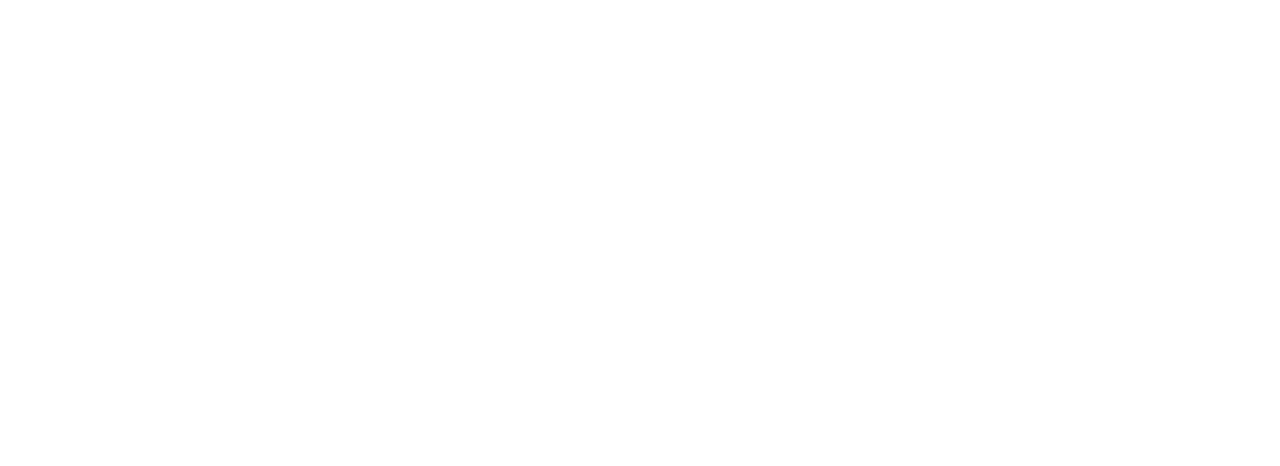
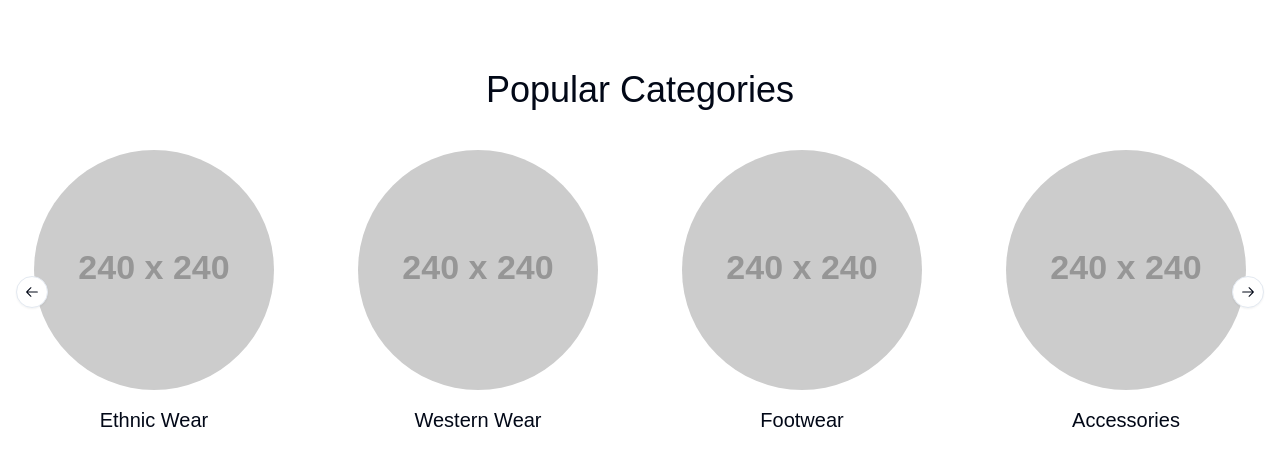
Before and after one commit to yogeshbisht/ecomweb, a Next.js app: page / in a window 1280 px wide. Shown: the part 1138-1604 px from the top of the page. Before the commit the page ends 1144 px from the top, so only its background shows below. Built offline with nearby package versions, Linux system fonts and the light colour scheme.

Commit message:
create category carousel section

```diff
--- a/next.config.ts
+++ b/next.config.ts
@@ -3,7 +3,7 @@
 const nextConfig: NextConfig = {
   /* config options here */
   images: {
-    domains: ["picsum.photos"]
+    domains: ["picsum.photos", "placehold.co"]
   }
 };
 
--- a/src/app/(home)/_components/hero-section.tsx
+++ b/src/app/(home)/_components/hero-section.tsx
@@ -1,12 +1,8 @@
 "use client";
 
-import Autoplay from "embla-carousel-autoplay";
-import {
-  Carousel,
-  CarouselContent,
-  CarouselItem
-} from "@/components/ui/carousel";
+import { CarouselItem } from "@/components/ui/carousel";
 import HeroBanner from "./hero-banner";
+import CustomCarousel from "@/components/global/custom-carousel";
 
 const carouselItems = [
   {
@@ -37,8 +33,7 @@
 const HeroSection = () => {
   return (
     <div className="w-full bg-slate-100">
-      <Carousel opts={{ loop: true }} plugins={[Autoplay({ delay: 5000 })]}>
-        <CarouselContent>
+      <CustomCarousel>
         {carouselItems.map((item) => (
           <CarouselItem key={item.id}>
             <HeroBanner
@@ -49,8 +44,7 @@
             />
           </CarouselItem>
         ))}
-        </CarouselContent>
-      </Carousel>
+      </CustomCarousel>
     </div>
   );
 };
--- a/src/app/(home)/page.tsx
+++ b/src/app/(home)/page.tsx
@@ -2,6 +2,7 @@
 import MainHeader from "@/components/global/main-header";
 import StatusBar from "@/components/global/status-bar";
 import Highlights from "@/components/global/highlights";
+import CategorySection from "@/components/sections/category-section";
 
 const HomePage = () => {
   return (
@@ -10,6 +11,7 @@
       <MainHeader />
       <HeroSection />
       <Highlights />
+      <CategorySection />
     </div>
   );
 };
--- /dev/null
+++ b/src/components/global/custom-carousel.tsx
@@ -0,0 +1,23 @@
+import React from "react";
+import {
+  Carousel,
+  CarouselContent,
+  CarouselNext,
+  CarouselPrevious
+} from "@/components/ui/carousel";
+
+type CustomCarouselProps = {
+  children: React.ReactNode;
+};
+
+const CustomCarousel = ({ children }: CustomCarouselProps) => {
+  return (
+    <Carousel opts={{ loop: true, align: "start" }}>
+      <CarouselContent>{children}</CarouselContent>
+      <CarouselPrevious className="absolute left-4 top-1/2 -translate-y-1/2" />
+      <CarouselNext className="absolute right-4 top-1/2 -translate-y-1/2" />
+    </Carousel>
+  );
+};
+
+export default CustomCarousel;
--- /dev/null
+++ b/src/components/sections/category-section.tsx
@@ -0,0 +1,74 @@
+import React from "react";
+import { Category } from "@/types";
+import { CarouselItem } from "@/components/ui/carousel";
+import Image from "next/image";
+import CustomCarousel from "../global/custom-carousel";
+
+const categorySectionData: Category[] = [
+  {
+    id: 1,
+    title: "Ethnic Wear",
+    imgUrl: "https://placehold.co/240"
+  },
+  {
+    id: 2,
+    title: "Western Wear",
+    imgUrl: "https://placehold.co/240"
+  },
+  {
+    id: 3,
+    title: "Footwear",
+    imgUrl: "https://placehold.co/240"
+  },
+  {
+    id: 4,
+    title: "Accessories",
+    imgUrl: "https://placehold.co/240"
+  },
+  {
+    id: 5,
+    title: "Winter Wear",
+    imgUrl: "https://placehold.co/240"
+  },
+  {
+    id: 6,
+    title: "Kids Wear",
+    imgUrl: "https://placehold.co/240"
+  },
+  {
+    id: 7,
+    title: "Sports Wear",
+    imgUrl: "https://placehold.co/240"
+  }
+];
+
+const CategorySection = () => {
+  return (
+    <div className="container mx-auto py-16">
+      <div className="flex items-center justify-center mb-8">
+        <h2 className="text-4xl mb-2">Popular Categories</h2>
+      </div>
+      <CustomCarousel>
+        {categorySectionData.map((category) => (
+          <CarouselItem
+            key={category.id}
+            className="xl:basis-1/4 lg:basis-1/3 basis-1/2 flex flex-col justify-center items-center"
+          >
+            <div className="w-[240px] h-[240px] rounded-full">
+              <Image
+                src="https://placehold.co/240.png"
+                alt={category.title}
+                width={240}
+                height={240}
+                className="rounded-full"
+              />
+            </div>
+            <h3 className="text-xl mt-4">{category.title}</h3>
+          </CarouselItem>
+        ))}
+      </CustomCarousel>
+    </div>
+  );
+};
+
+export default CategorySection;
--- a/src/types/index.d.ts
+++ b/src/types/index.d.ts
@@ -11,3 +11,9 @@
   link: string;
   imgUrl: string;
 };
+
+export type Category = {
+  id: number;
+  title: string;
+  imgUrl: string;
+};
```
Lines whose indentation alone changed are shown as unchanged.
